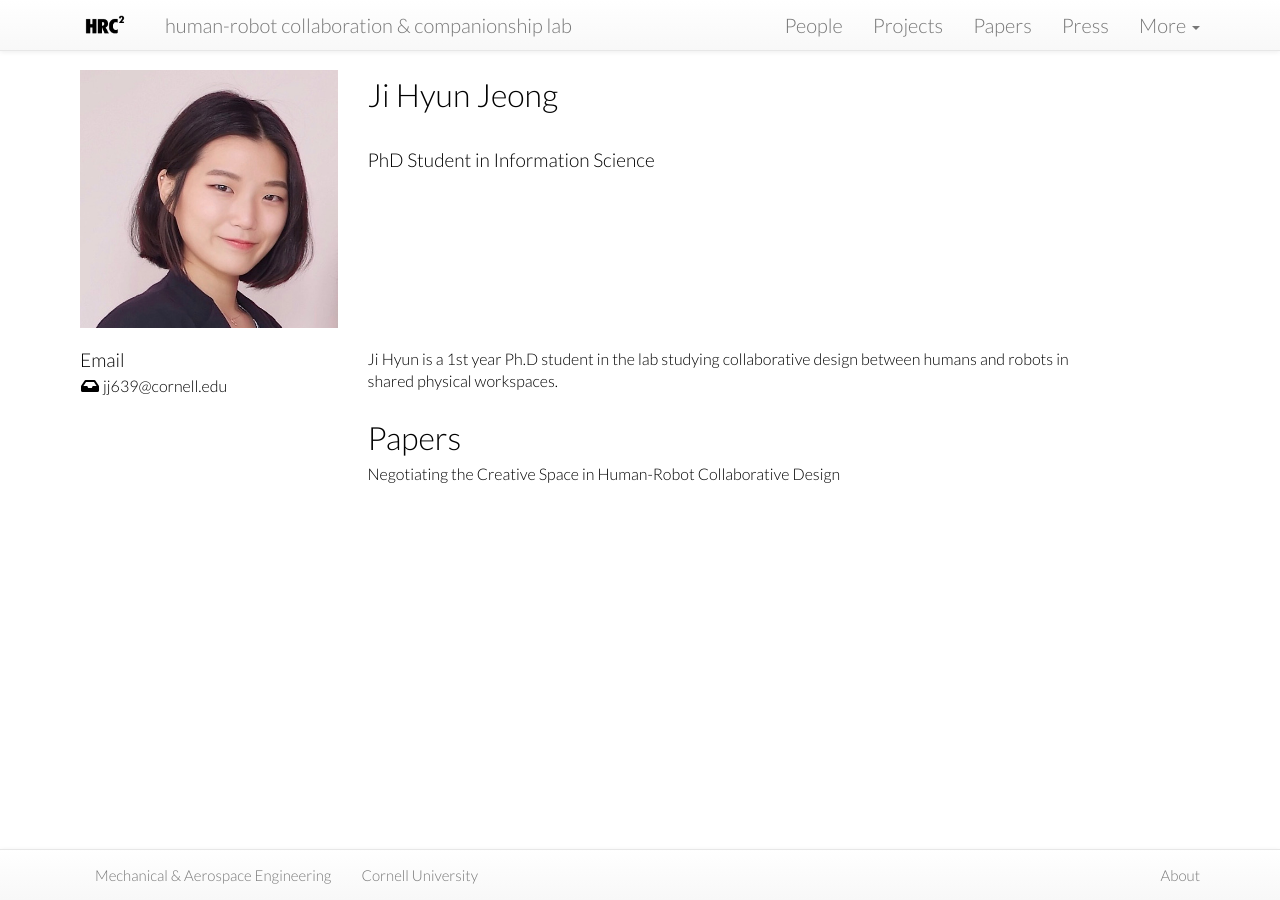
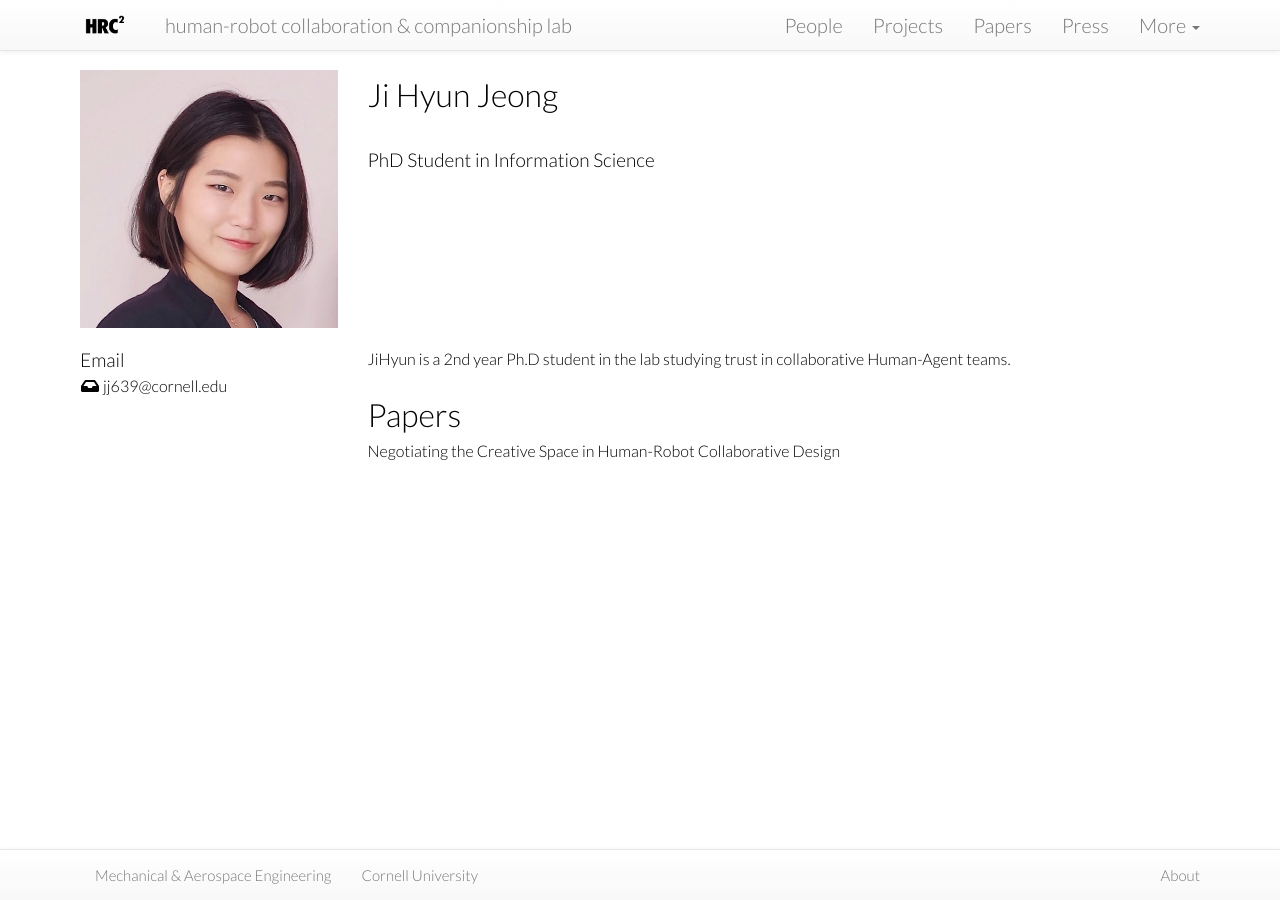
Before and after one commit to hrc2/hrc2.github.io, a Jekyll site: the page built from people/_posts/2018-08-01-jihyun-jeong.md, in a window 1280 px wide. Built offline with Jekyll 4.4.1, drawn with Linux system fonts in a browser that asks for light colours; nearby versions of some CDN libraries; some web fonts are replaced.

Commit message:
jihyun 2nd year

```diff
--- a/people/_posts/2018-08-01-jihyun-jeong.md
+++ b/people/_posts/2018-08-01-jihyun-jeong.md
@@ -14,4 +14,4 @@
 alum: false
 ---
 
-Ji Hyun is a 1st year Ph.D student in the lab studying collaborative design between humans and robots in shared physical workspaces.
+JiHyun is a 2nd year Ph.D student in the lab studying trust in collaborative Human-Agent teams.
```
